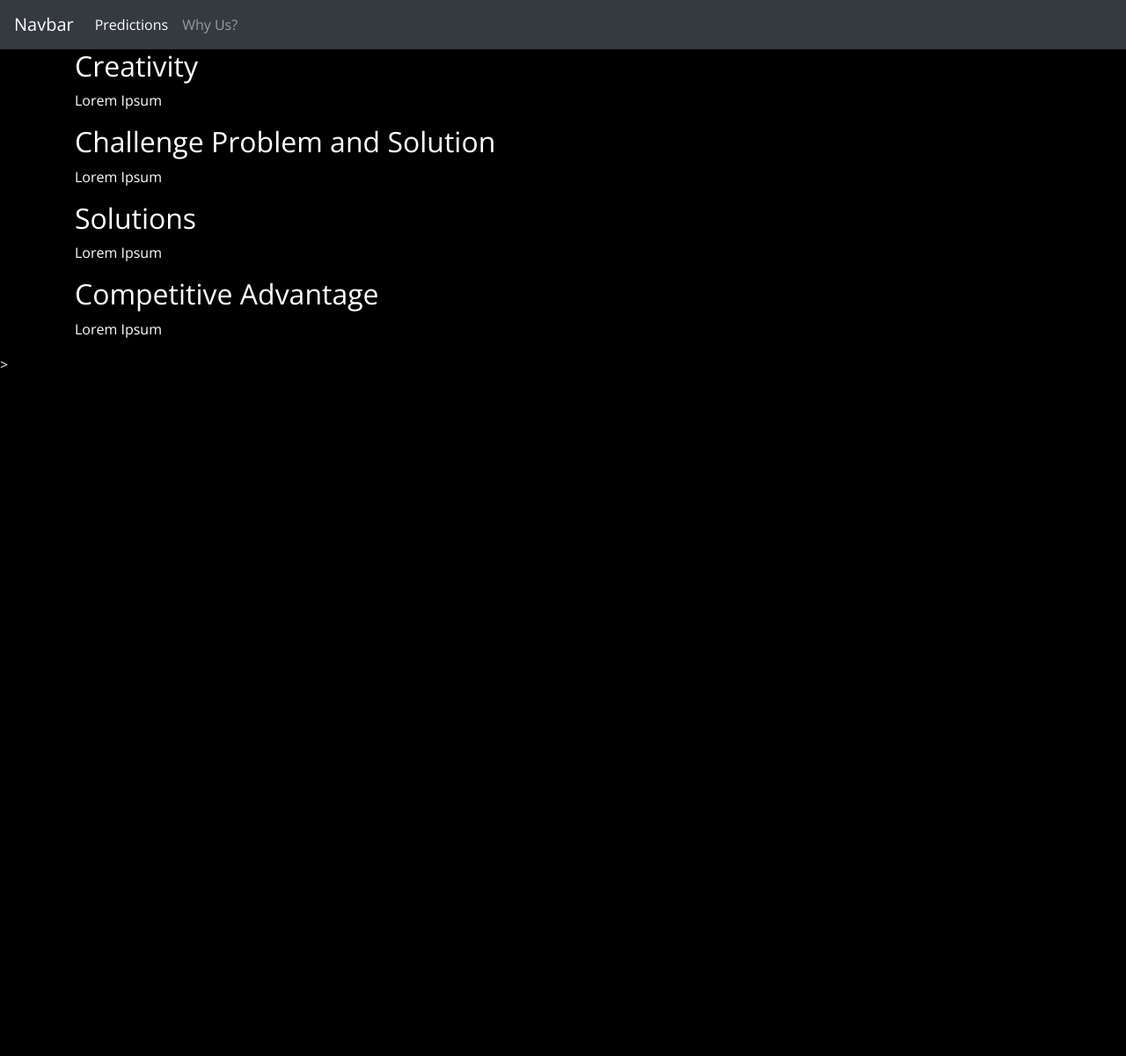
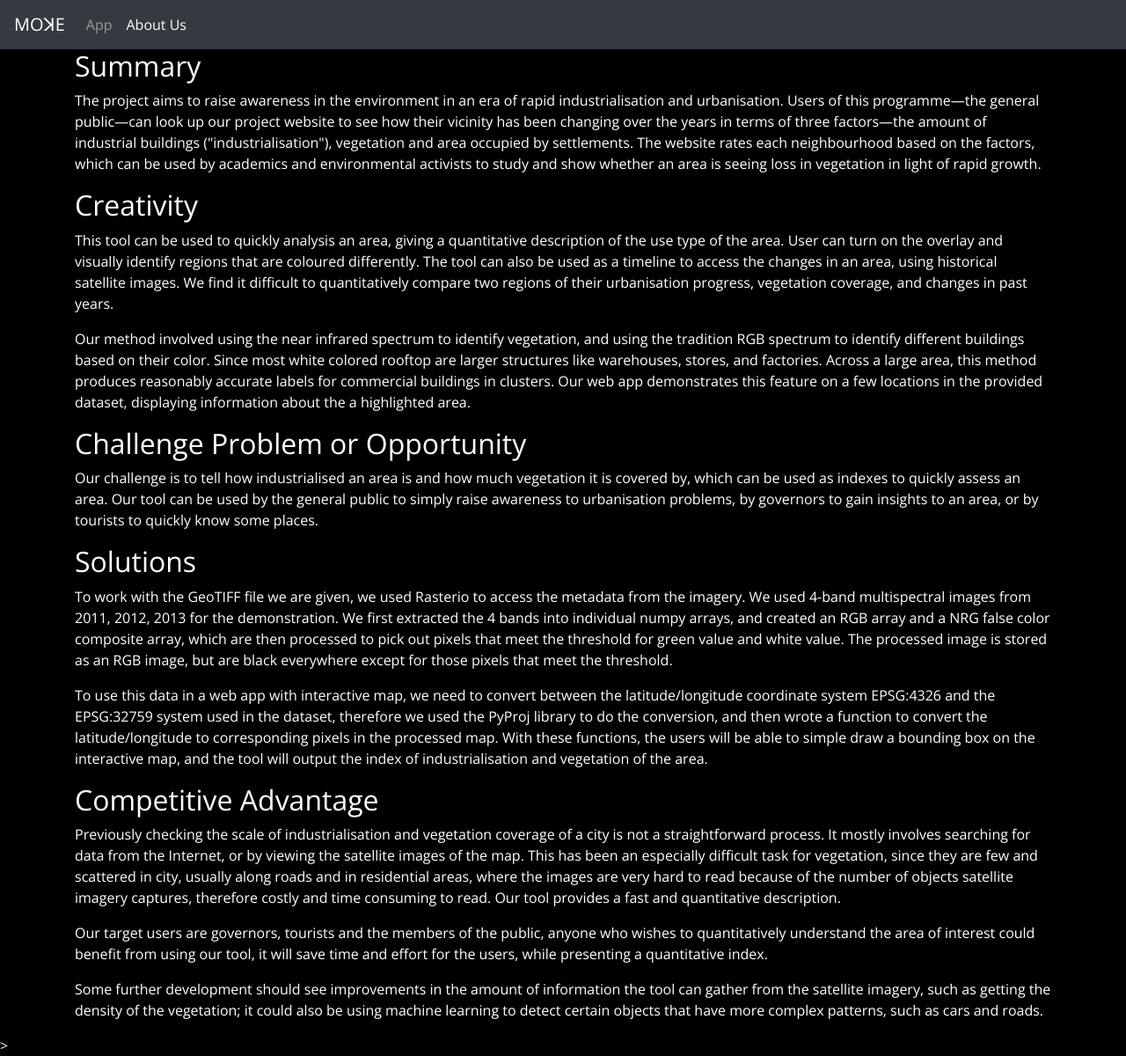
Before and after one commit to JDCRecomendable/webpage-map-sample, a Flask app: page /whyus/ in a window 1280 px wide. Shown: the whole page at 88% size. Before the commit the page ends 418 px from the top, so only its background shows below. Run offline with Flask 2, Linux system fonts and the light colour scheme; parts of the project's set-up code (start-up, migrations or seed data) failed here and were passed over; some libraries are stand-ins or nearby versions.

Commit message:
Fix most bugs

```diff
--- a/webpage_map_sample/templates/__layout.html
+++ b/webpage_map_sample/templates/__layout.html
@@ -26,7 +26,7 @@
 
     <body>
         <nav id="navbar" class="navbar navbar-expand-lg navbar-dark bg-dark">
-            <a class="navbar-brand" href="#">Navbar</a>
+            <a class="navbar-brand" href="#">MOꓘE</a>
             <button class="navbar-toggler" type="button" data-toggle="collapse" data-target="#navbarNav" aria-controls="navbarNav" aria-expanded="false" aria-label="Toggle navigation">
                 <span class="navbar-toggler-icon"></span>
             </button>
--- a/webpage_map_sample/templates/index.html
+++ b/webpage_map_sample/templates/index.html
@@ -21,10 +21,10 @@
 
 {% block navigation %}
 <li class="nav-item active">
-    <a class="nav-link" href="#">Predictions <span class="sr-only">(current)</span></a>
+    <a class="nav-link" href="#">App <span class="sr-only">(current)</span></a>
 </li>
 <li class="nav-item">
-    <a class="nav-link" href="/whyus">Why Us?</a>
+    <a class="nav-link" href="/whyus">About Us</a>
 </li>
 {% endblock %}
 
--- a/webpage_map_sample/templates/whyus.html
+++ b/webpage_map_sample/templates/whyus.html
@@ -1,26 +1,33 @@
 {% extends "__layout.html" %}
 
 {% block navigation %}
+<li class="nav-item">
+    <a class="nav-link" href="/">App</a>
+</li>
 <li class="nav-item active">
-    <a class="nav-link" href="/">Predictions</a>
-</li>
-<li class="nav-item">
-    <a class="nav-link" href="#">Why Us? <span class="sr-only">(current)</span></a>
+    <a class="nav-link" href="#">About Us <span class="sr-only">(current)</span></a>
 </li>
 {% endblock %}
 
 {% block pagecontent %}
 <div class="container">
+    <h2>Summary</h2>
+    <p>The project aims to raise awareness in the environment in an era of rapid industrialisation and urbanisation.  Users of this programme&#x2014;the general public&#x2014;can look up our project website to see how their vicinity has been changing over the years in terms of three factors&#x2014;the amount of industrial buildings ("industrialisation"), vegetation and area occupied by settlements.  The website rates each neighbourhood based on the factors, which can be used by academics and environmental activists to study and show whether an area is seeing loss in vegetation in light of rapid growth.</p>
+
     <h2>Creativity</h2>
-    <p>Lorem Ipsum</p>
+    <p>This tool can be used to quickly analysis an area, giving a quantitative description of the use type of the area.  User can turn on the overlay and visually identify regions that are coloured differently. The tool can also be used as a timeline to access the changes in an area, using historical satellite images.  We find it difficult to quantitatively compare two regions of their urbanisation progress, vegetation coverage, and changes in past years.</p>
+    <p>Our method involved using the near infrared spectrum to identify vegetation, and using the tradition RGB spectrum to identify different buildings based on their color.  Since most white colored rooftop are larger structures like warehouses, stores, and factories.  Across a large area, this method produces reasonably accurate labels for commercial buildings in clusters.  Our web app demonstrates this feature on a few locations in the provided dataset, displaying information about the a highlighted area.</p>
 
-    <h2>Challenge Problem and Solution</h2>
-    <p>Lorem Ipsum</p>
+    <h2>Challenge Problem or Opportunity</h2>
+    <p>Our challenge is to tell how industrialised an area is and how much vegetation it is covered by, which can be used as indexes to quickly assess an area.  Our tool can be used by the general public to simply raise awareness to urbanisation problems, by governors to gain insights to an area, or by tourists to quickly know some places.</p>
 
     <h2>Solutions</h2>
-    <p>Lorem Ipsum</p>
+    <p>To work with the GeoTIFF file we are given, we used Rasterio to access the metadata from the imagery. We used 4-band multispectral images from 2011, 2012, 2013 for the demonstration.  We first extracted the 4 bands into individual numpy arrays, and created an RGB array and a NRG false color composite array, which are then processed to pick out pixels that meet the threshold for green value and white value.  The processed image is stored as an RGB image, but are black everywhere except for those pixels that meet the threshold.</p>
+    <p>To use this data in a web app with interactive map, we need to convert between the latitude/longitude coordinate system EPSG:4326 and the EPSG:32759 system used in the dataset, therefore we used the PyProj library to do the conversion, and then wrote a function to convert the latitude/longitude to corresponding pixels in the processed map.  With these functions, the users will be able to simple draw a bounding box on the interactive map, and the tool will output the index of industrialisation and vegetation of the area.</p>
 
     <h2>Competitive Advantage</h2>
-    <p>Lorem Ipsum</p>
+    <p>Previously checking the scale of industrialisation and vegetation coverage of a city is not a straightforward process.  It mostly involves searching for data from the Internet, or by viewing the satellite images of the map. This has been an especially difficult task for vegetation, since they are few and scattered in city, usually along roads and in residential areas, where the images are very hard to read because of the number of objects satellite imagery captures, therefore costly and time consuming to read.  Our tool provides a fast and quantitative description.</p>
+    <p>Our target users are governors, tourists and the members of the public, anyone who wishes to quantitatively understand the area of interest could benefit from using our tool, it will save time and effort for the users, while presenting a quantitative index.</p>
+    <p>Some further development should see improvements in the amount of information the tool can gather from the satellite imagery, such as getting the density of the vegetation; it could also be using machine learning to detect certain objects that have more complex patterns, such as cars and roads.</p>
 </div>>
 {% endblock %}
```
